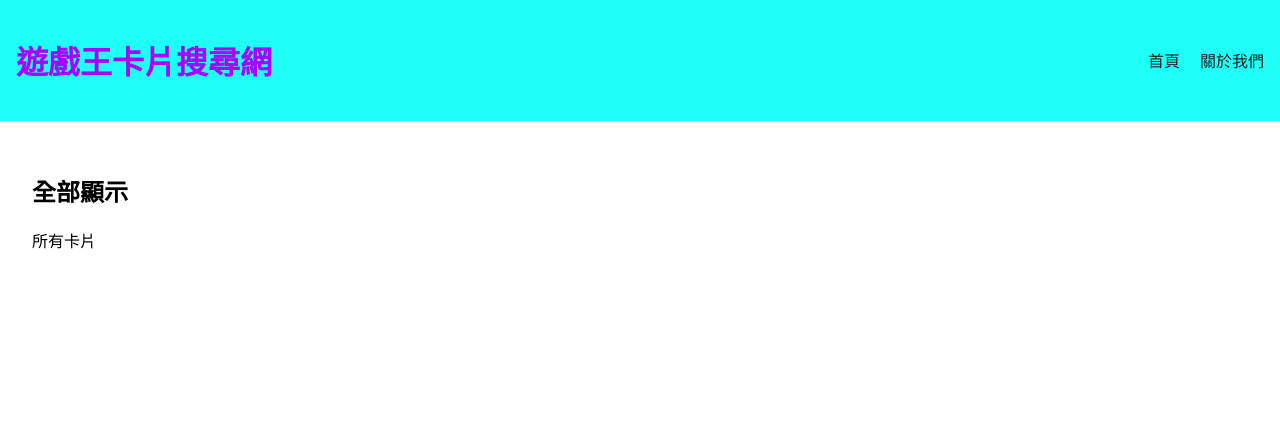
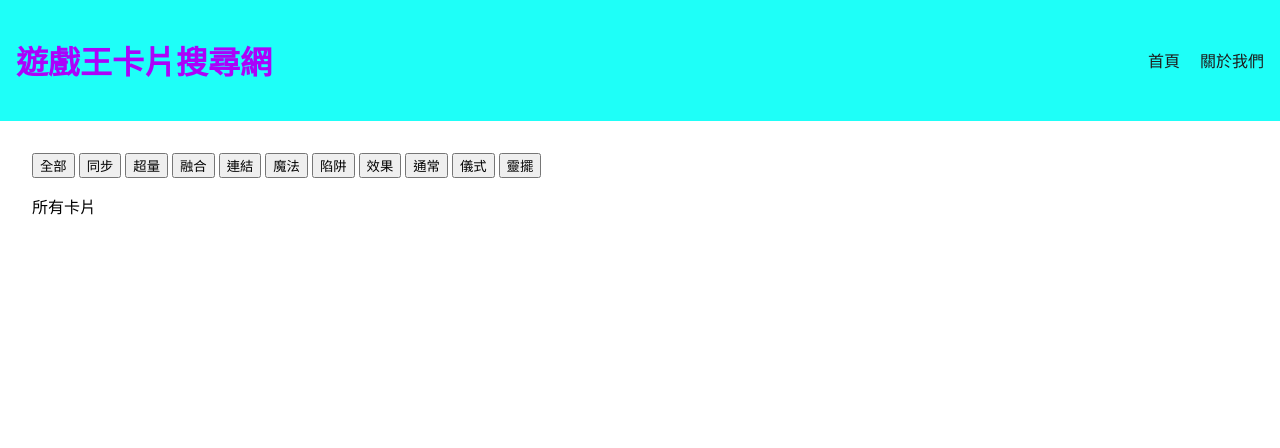
Before and after one commit to Dawn0119/gamecards, a Flask app: page /all in a window 1280 px wide. Shown: the top 448 px of the page. Run offline with Flask 3, Linux system fonts and the light colour scheme.

Commit message:
選擇類型顯示

```diff
--- a/templates/all.html
+++ b/templates/all.html
@@ -3,6 +3,61 @@
 {% block title %}全部顯示{% endblock %}
 
 {% block content %}
-  <h2>全部顯示</h2>
-  <p>所有卡片</p>
+<!-- <h2>全部顯示</h2> -->
+<div style="position: sticky; top: 0; background-color: white; z-index: 100;">
+  <button onclick="filterCards('全部')">全部</button>
+  <button onclick="filterCards('同步')">同步</button>
+  <button onclick="filterCards('超量')">超量</button>
+  <button onclick="filterCards('融合')">融合</button>
+  <button onclick="filterCards('連結')">連結</button>
+  <button onclick="filterCards('魔法')">魔法</button>
+  <button onclick="filterCards('陷阱')">陷阱</button>
+  <button onclick="filterCards('效果')">效果</button>
+  <button onclick="filterCards('通常')">通常</button>
+  <button onclick="filterCards('儀式')">儀式</button>
+  <button onclick="filterCards('靈擺')">靈擺</button>
+</div>
+
+<p>所有卡片</p>
+
+<!-- 每張卡都有一個圖片和文字 -->
+<!-- <div id="card-container">
+  {% for card in cards %}
+  <div class="card-item">
+    <img src="{{ url_for('static', filename='images/' ~ card.image) }}" alt="Card Image" width="200">
+    <pre class="card-text">{{ card.text }}</pre>
+  </div>
+  {% endfor %}
+</div> -->
+
+<script>
+function filterCards(type) {
+  const cards = document.querySelectorAll('.card-item');
+
+  cards.forEach(card => {
+    const text = card.querySelector('.card-text').innerText;
+
+    if (type === '全部') {
+      card.style.display = 'block';
+    } else {
+      // 只找開頭為 "類型:" 的那一行
+      const typeLine = text.split('\n').find(line => line.trim().startsWith('類型:'));
+      if (typeLine && typeLine.includes(type)) {
+        card.style.display = 'block';
+      } else {
+        card.style.display = 'none';
+      }
+    }
+  });
+}
+</script>
+
+<style>
+.card-item {
+  margin: 10px;
+  border: 1px solid #ccc;
+  padding: 10px;
+}
+</style>
+
 {% endblock %}
```
